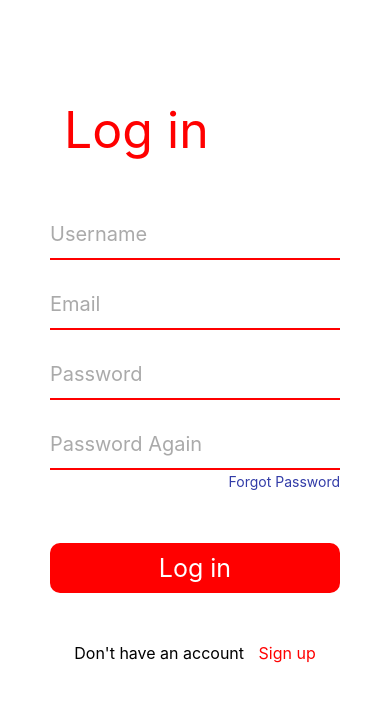
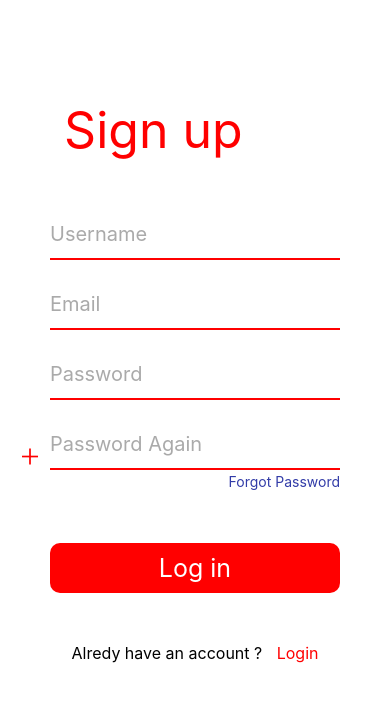
Before and after one commit to boureimatapily/ReactNativeFormCList, a React Native app: screen / in a window 390 px wide. Shown: the top 702 px of the page. Built offline with nearby package versions, Linux system fonts and the light colour scheme.

Commit message:
ADD Signup

```diff
--- a/Signup.js
+++ b/Signup.js
@@ -1,20 +1,26 @@
 import React from 'react'
 import { View, Text, TouchableOpacity, StyleSheet, ScrollView,TextInput  } from 'react-native'
+import {AntDesign} from '@expo/vector-icons'
 
 
 class Signup extends React.Component {
     render() {
         return (
-            <ScrollView style={styles.container} showsVerticalScrollIndicator={false}>
+            <ScrollView  showsVerticalScrollIndicator={false}>
+                <AntDesign name="plus" size={20} color="red" style={styles.plus} />
+                <View style={styles.container}>
+
                 <View style={styles.LoginTextContainer}>
-                    <Text style={styles.LoginText}> Log in  </Text>
+                    <Text style={styles.LoginText}> Sign up  </Text>
                 </View>
                 <View>
                     <TextInput placeholder="Username" placeholderTextColor="#aaaaaa" style={styles.input} />
                     <TextInput placeholder="Email" placeholderTextColor="#aaaaaa" style={styles.input} />
 
+
                     <TextInput placeholder="Password" placeholderTextColor="#aaaaaa" style={styles.input}
                             secureTextEntry={true}  />
+
                      <TextInput placeholder="Password Again" placeholderTextColor="#aaaaaa" style={styles.input}
                             secureTextEntry={true}  />
                     <Text style={styles.ForgotPassword}>Forgot Password</Text>
@@ -25,8 +31,9 @@
                 </TouchableOpacity>
 
                 <View style={styles.noAccountContaier}>
-                    <Text style={styles.noAccountText}>Don't have an account </Text>
-                    <Text style={styles.signupText}>Sign up</Text>
+                    <Text style={styles.noAccountText}>Alredy have an account ? </Text>
+                    <Text style={styles.signupText}>Login</Text>
+                </View>
                 </View>
             </ScrollView>
         )
@@ -81,6 +88,13 @@
         fontSize: 16,
         color: "red"
     },
+    plus:{
+        position:"absolute",
+       bottom:195,
+        left:20,
+
+        marginRight:10
+    }
 
 
 });
```
